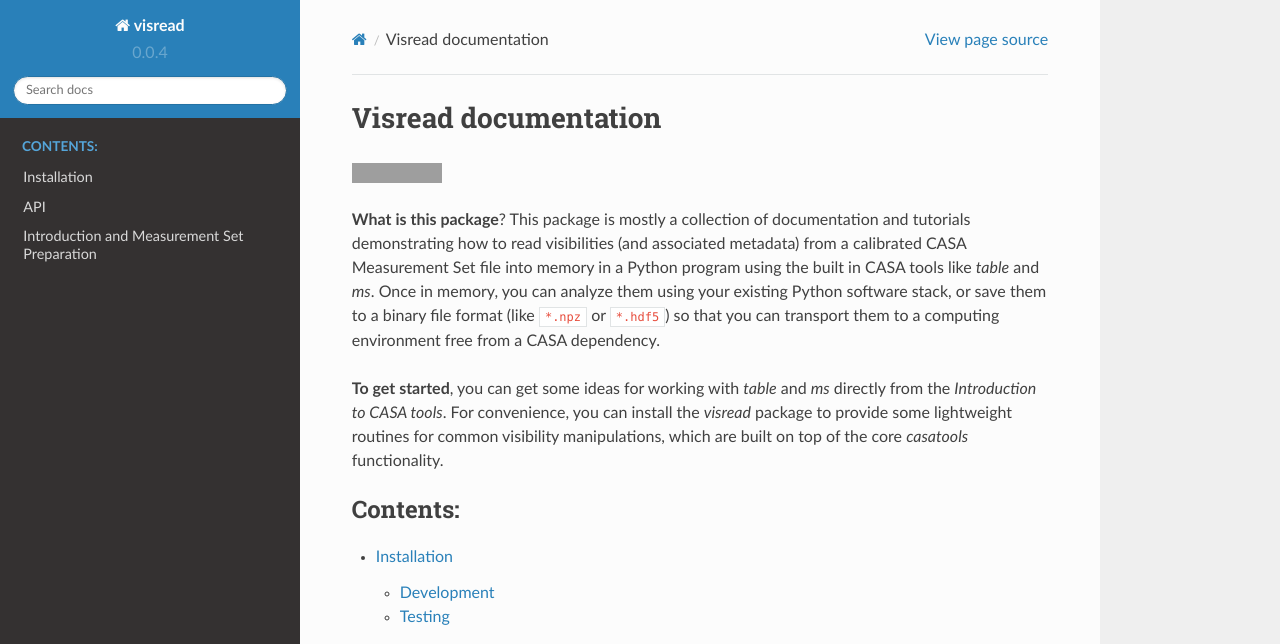
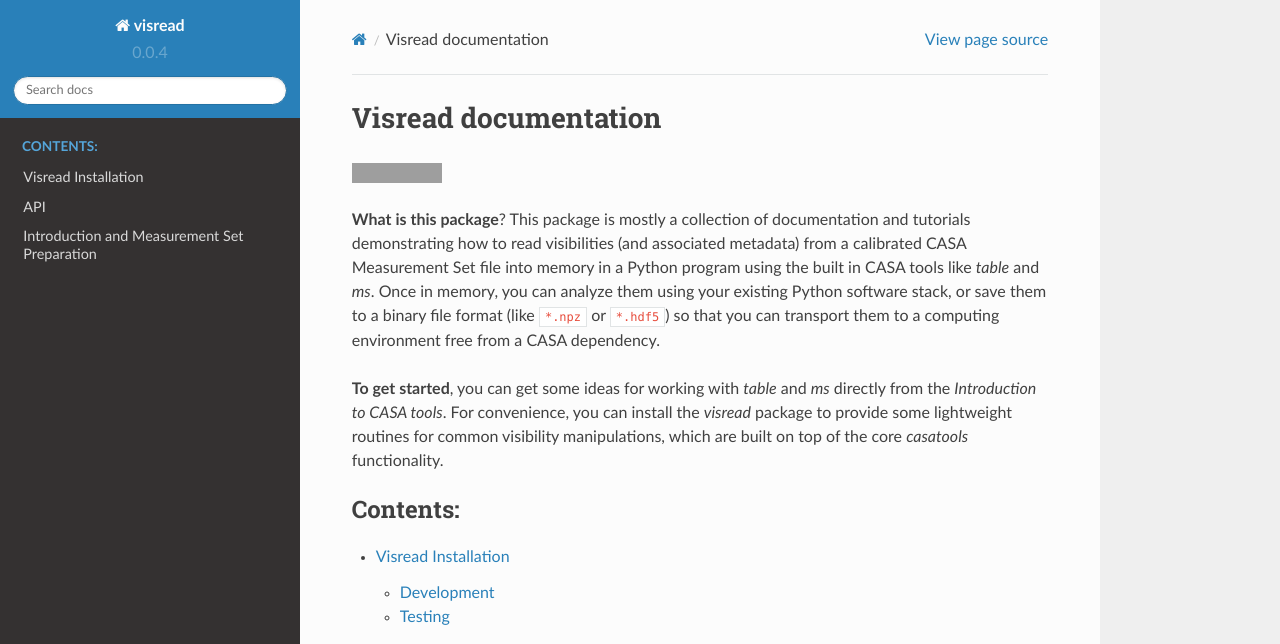
Before and after one commit to MPoL-dev/visread, a Sphinx documentation site: the page built from docs/index.rst, in a window 1280 px wide and 900 px high. Shown: the top 644 px of the window. Built offline with Sphinx 7.4.7 and the Read the Docs theme 2.0.0, drawn with Linux system fonts in a browser that asks for light colours; pages that are not in the unit, such as notebooks, are missing from menus; grey boxes are pictures that could not be loaded.

Commit message:
trying different math spacing

```diff
--- a/docs/index.rst
+++ b/docs/index.rst
@@ -19,8 +19,8 @@
    :maxdepth: 2
    :caption: Contents:
 
+   tutorials/introduction_to_casatools
    installation.rst
-   tutorials/introduction_to_casatools
    tutorials/plot_baselines
    api.rst
    introduction_to_spectral_lines.rst
--- a/docs/installation.rst
+++ b/docs/installation.rst
@@ -1,5 +1,5 @@
-Installation
-============
+Visread Installation
+====================
 
 .. note::
 
--- a/docs/tutorials/introduction_to_casatools.py
+++ b/docs/tutorials/introduction_to_casatools.py
@@ -35,7 +35,7 @@
 #
 # To experiment with reading and plotting visibilities, we'll use a measurement set that we prepared using simobserve. The full commands to generate the measurement set are available via the `mpoldatasets` package [here](https://github.com/MPoL-dev/mpoldatasets/blob/main/products/ALMA-logo/simobserve_cube.py).
 #
-# You can access the CASA tools from within your Python environment if you've successfully installed ``casatools`` package as part of the [modular CASA install](https://casa.nrao.edu/casadocs-devel/stable/usingcasa/obtaining-and-installing), as shown here. If you are unable to install the modular package, you can always use the [casatools directly inside of the monolithic CASA intepreter](https://casa.nrao.edu/casadocs-devel/stable/casa-fundamentals/tasks-and-tools).
+# You can access the CASA tools from within your Python environment if you've successfully installed ``casatools`` package as part of the [modular CASA install](https://casa.nrao.edu/casadocs-devel/stable/usingcasa/obtaining-and-installing), as shown here. If you are unable to install the modular package, you can always use the [casatools directly inside of the monolithic CASA intepreter](https://casa.nrao.edu/casadocs-devel/stable/casa-fundamentals/tasks-and-tools). If you're working directly within the CASA interpreter, you can skip this section and move directly to the example queries.
 
 import numpy as np
 import matplotlib.pyplot as plt
@@ -60,8 +60,14 @@
 with tarfile.open(fname_tar) as tar:
     tar.extractall()
 
+# Now we've successfully downloaded and extracted the measurement set
+
+!ls
+
 fname = "logo_cube.noise.ms"
 
+# If you're working with your own measurement set, you can start directly from here.
+#
 # Let's import and then instantiate the relevant CASA tools, [table](https://casa.nrao.edu/casadocs-devel/stable/global-tool-list/tool_table/methods) and [ms](https://casa.nrao.edu/casadocs-devel/stable/global-tool-list/tool_ms/methods).
 
 import casatools
@@ -171,13 +177,29 @@
 # Depending on how you've calibrated and/or split out your data, your measurement set may or may not have a ``CORRECTED_DATA`` column. Usually, this is the one you want. If the column doesn't exist in your measurement set, try the ``DATA`` column instead.
 #
 # For each visibility $i$ there is also an accompanying ``WEIGHT`` $w_i$, which should correspond to the statistical uncertainty on the real and imaginary component of each visibility. Formally, the weight is defined as
-# $$w_i = \frac{1}{\sigma_i^2} $$
+#
+# $$
+# w_i = \frac{1}{\sigma_i^2}
+# $$
+#
 # and we expect that the noise is independent for each of the real and imaginary components of a visibility measurement. This means that we expect
-# $$\Re \{V_i\} = \Re\{\mathcal{V}\}_i + \epsilon_1$$
+#
+# $$
+# \Re \{V_i\} = \Re\{\mathcal{V}\}_i + \epsilon_1
+# $$
+#
 # and
-# $$\Im \{V_i\} = \Im\{\mathcal{V}\}_i + \epsilon_2$$
+#
+# $$
+# \Im \{V_i\} = \Im\{\mathcal{V}\}_i + \epsilon_2
+# $$
+#
 # where for each real and each imaginary component $\epsilon$ is a new noise realization from a mean-zero Gaussian with standard deviation $\sigma_i$, i.e.,
-# $$\epsilon \sim \mathcal{N}\left ( 0, \sigma_i \right )$$
+#
+# $$
+# \epsilon \sim \mathcal{N}\left ( 0, \sigma_i \right )
+# $$
+#
 # CASA has a [history](https://casa.nrao.edu/casadocs-devel/stable/calibration-and-visibility-data/data-weights) of different weight definitions, so this is definitely an important column to pay attention to, especially if your data was not acquired and processed in very recent cycles.
 
 # A common ALMA observation mode is dual-polarization, XX and YY. If this is the case for your observations, the data array will contain an extra dimension for each polarization.
```
